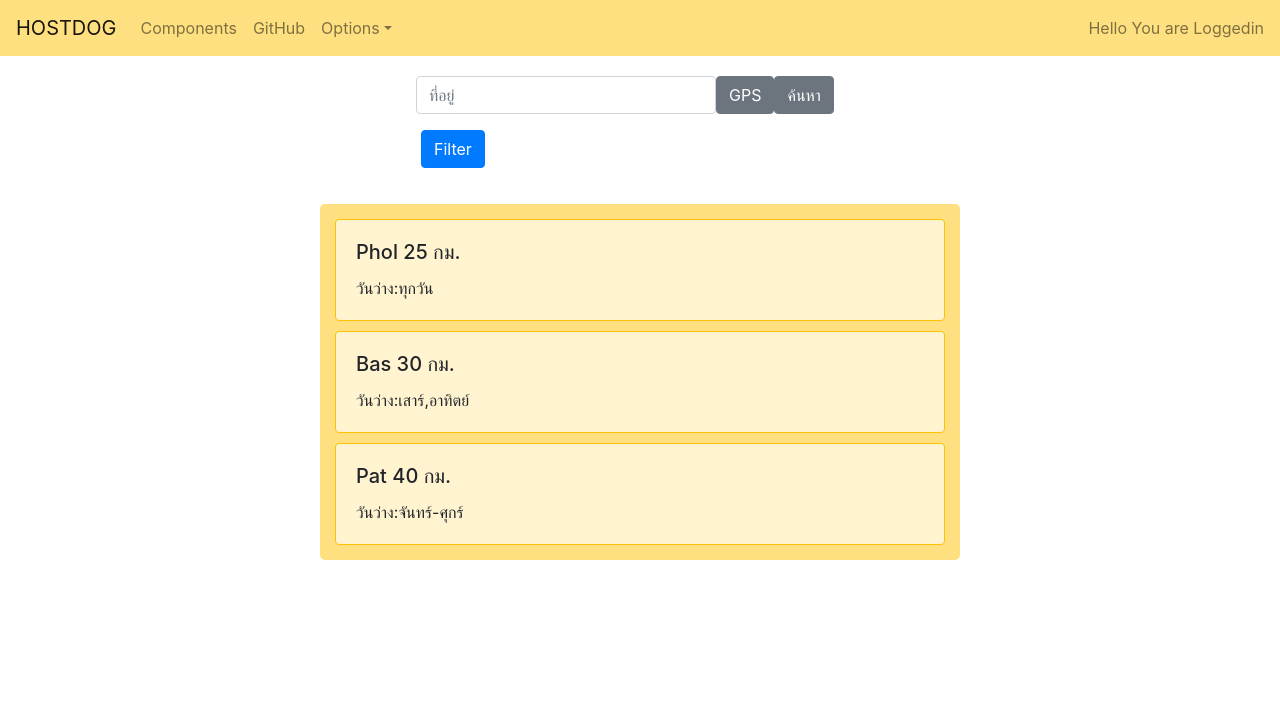
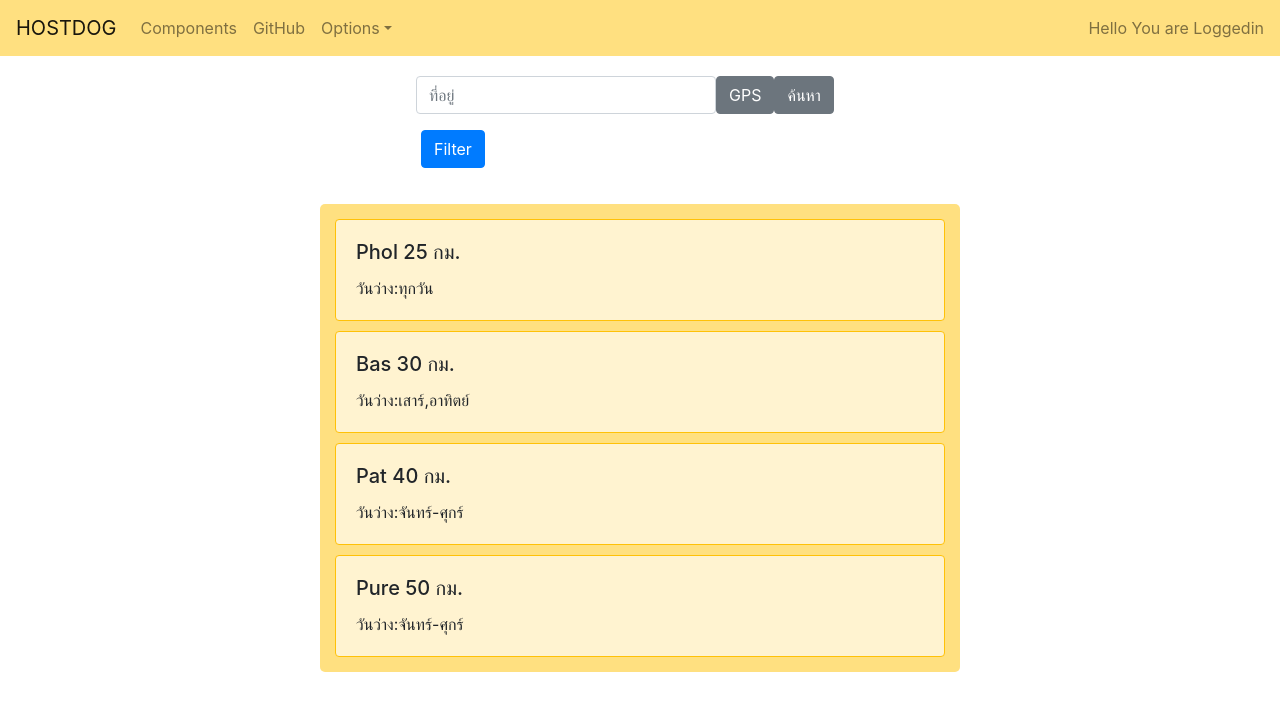
Before and after one commit to Hostdogs/Hostdog-Frontend, a React (Create React App) app in the folder frontend/: page / in a window 1280 px wide. Shown: the top 710 px of the page. Built offline with nearby package versions, Linux system fonts and the light colour scheme.

Commit message:
undone hostlist

```diff
--- a/frontend/src/components/SearchHost/HostList.js
+++ b/frontend/src/components/SearchHost/HostList.js
@@ -21,6 +21,12 @@ export default function HostList() {
       hostName: "Pat",
       dateAvail:"จันทร์-ศุกร์",
       distancefromCus: "40 กม.",
+    },
+    {
+      id:3,
+      hostName: "Pure",
+      dateAvail:"จันทร์-ศุกร์",
+      distancefromCus: "50 กม.",
     }
   ] ;
   return (
```
